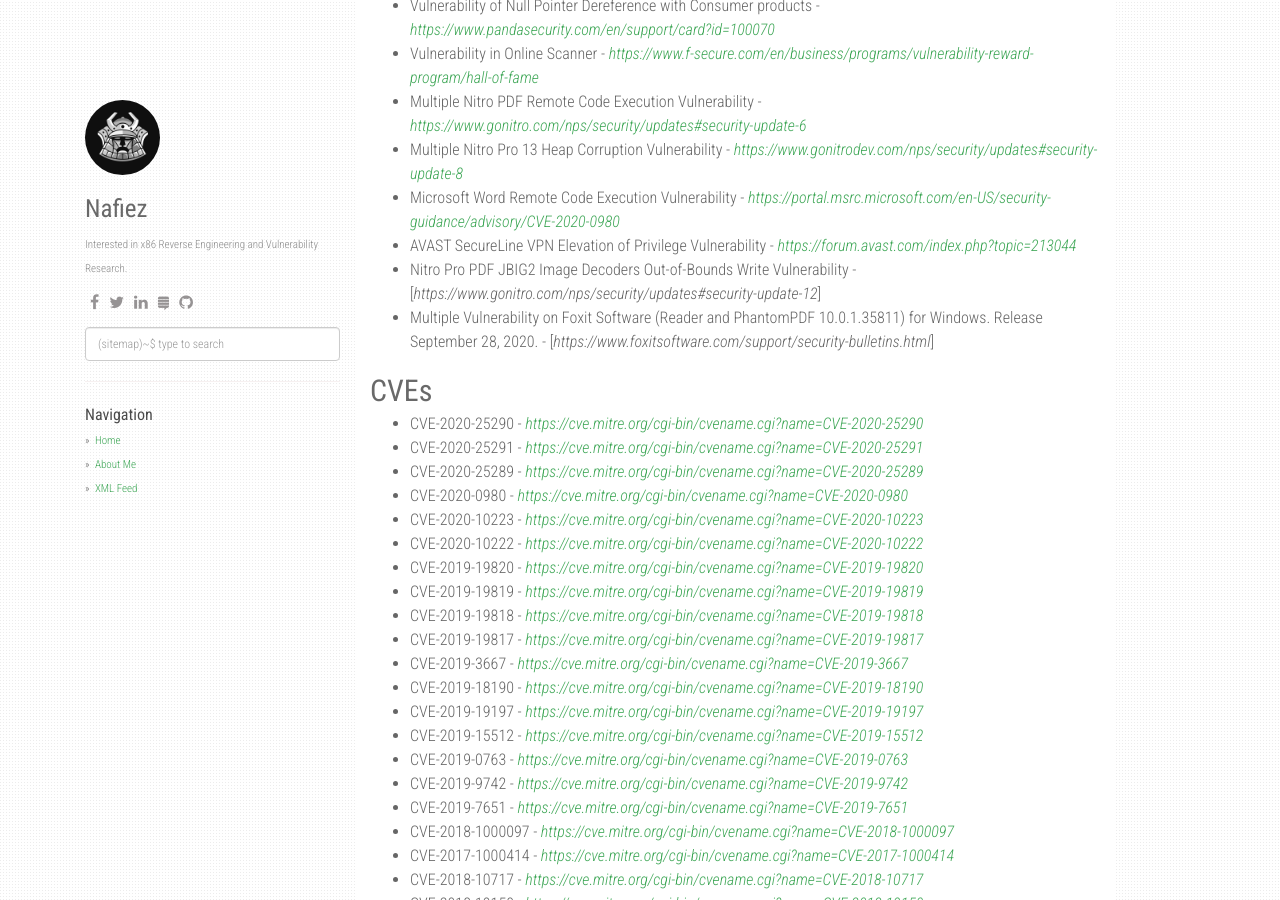
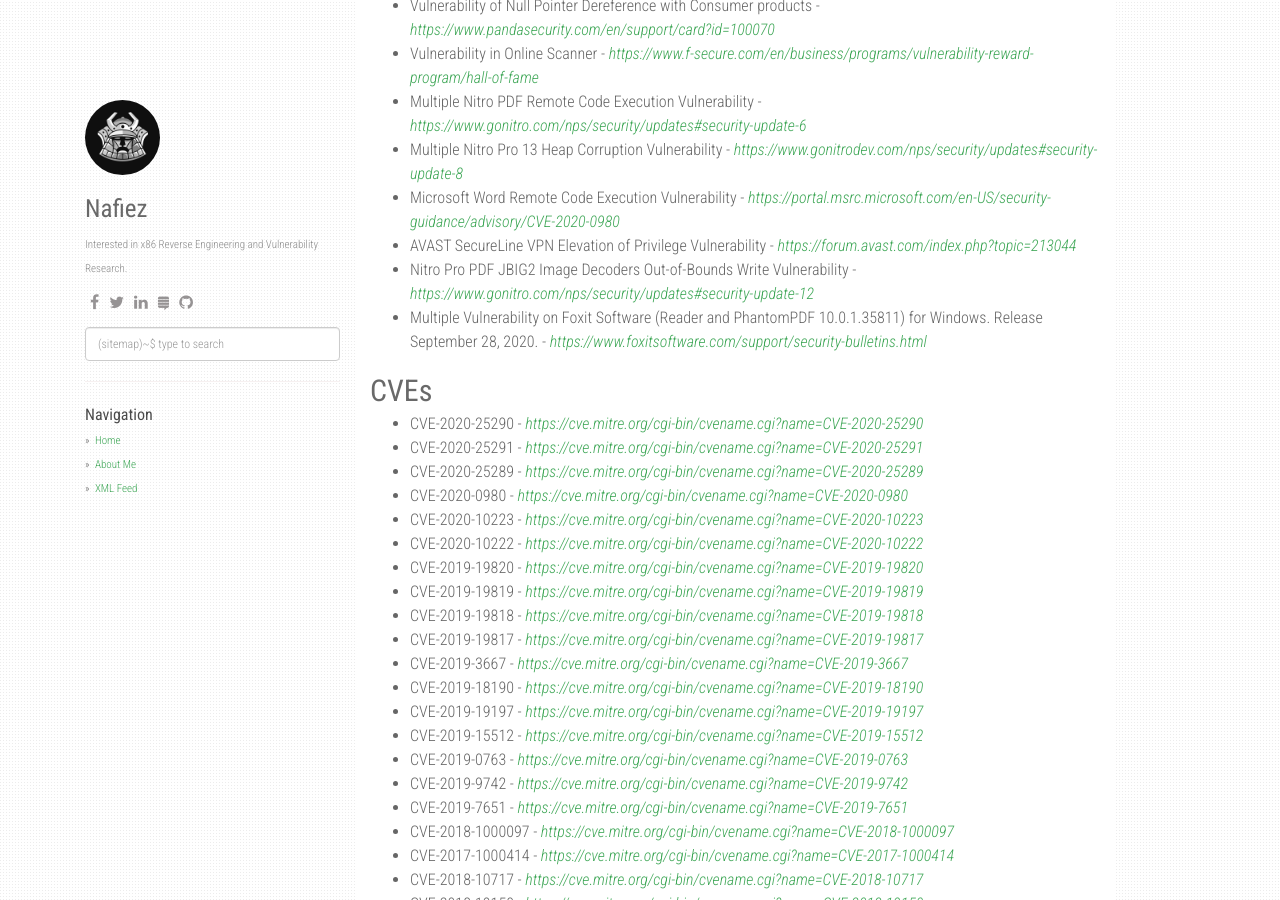
Before and after one commit to FazliMolaJan/nafiez.github.io, a Jekyll site: the page built from about.md, in a window 1280 px wide and 900 px high, scrolled down 832 px. Built offline with Jekyll 4.4.1, drawn with Linux system fonts in a browser that asks for light colours; nearby versions of some CDN libraries; part of the change alters nothing that is shown.

```diff
--- a/about.md
+++ b/about.md
@@ -36,8 +36,8 @@ Acknowledgements
 - Multiple Nitro Pro 13 Heap Corruption Vulnerability - [_https://www.gonitrodev.com/nps/security/updates#security-update-8_](https://www.gonitrodev.com/nps/security/updates#security-update-8)
 - Microsoft Word Remote Code Execution Vulnerability - [_https://portal.msrc.microsoft.com/en-US/security-guidance/advisory/CVE-2020-0980_](https://portal.msrc.microsoft.com/en-US/security-guidance/advisory/CVE-2020-0980)
 - AVAST SecureLine VPN Elevation of Privilege Vulnerability - [_https://forum.avast.com/index.php?topic=213044_](https://forum.avast.com/index.php?topic=213044)
-- Nitro Pro PDF JBIG2 Image Decoders Out-of-Bounds Write Vulnerability - [_https://www.gonitro.com/nps/security/updates#security-update-12_]
-- Multiple Vulnerability on Foxit Software (Reader and PhantomPDF 10.0.1.35811) for Windows. Release September 28, 2020. - [_https://www.foxitsoftware.com/support/security-bulletins.html_]
+- Nitro Pro PDF JBIG2 Image Decoders Out-of-Bounds Write Vulnerability - [_https://www.gonitro.com/nps/security/updates#security-update-12_](https://www.gonitro.com/nps/security/updates#security-update-12)
+- Multiple Vulnerability on Foxit Software (Reader and PhantomPDF 10.0.1.35811) for Windows. Release September 28, 2020. - [_https://www.foxitsoftware.com/support/security-bulletins.html_](https://www.foxitsoftware.com/support/security-bulletins.html)
 
 CVEs
 ---
```
